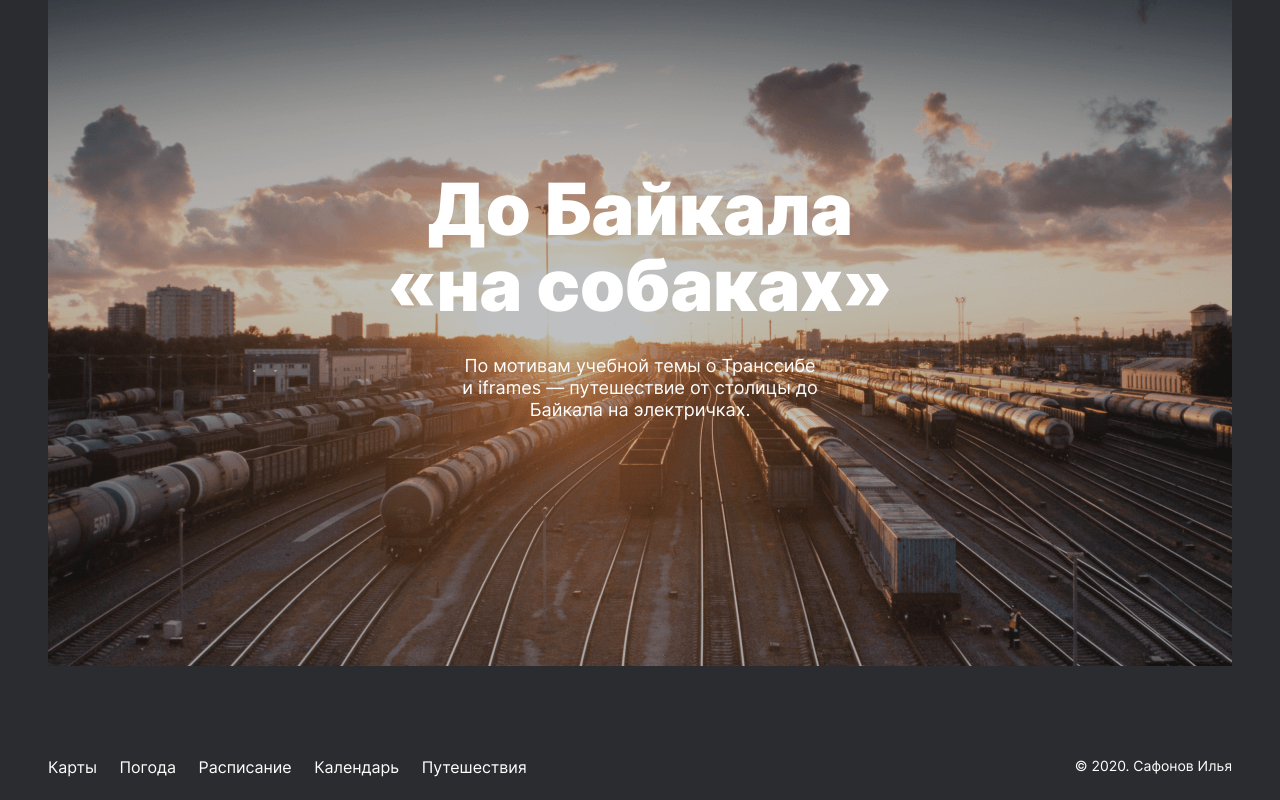
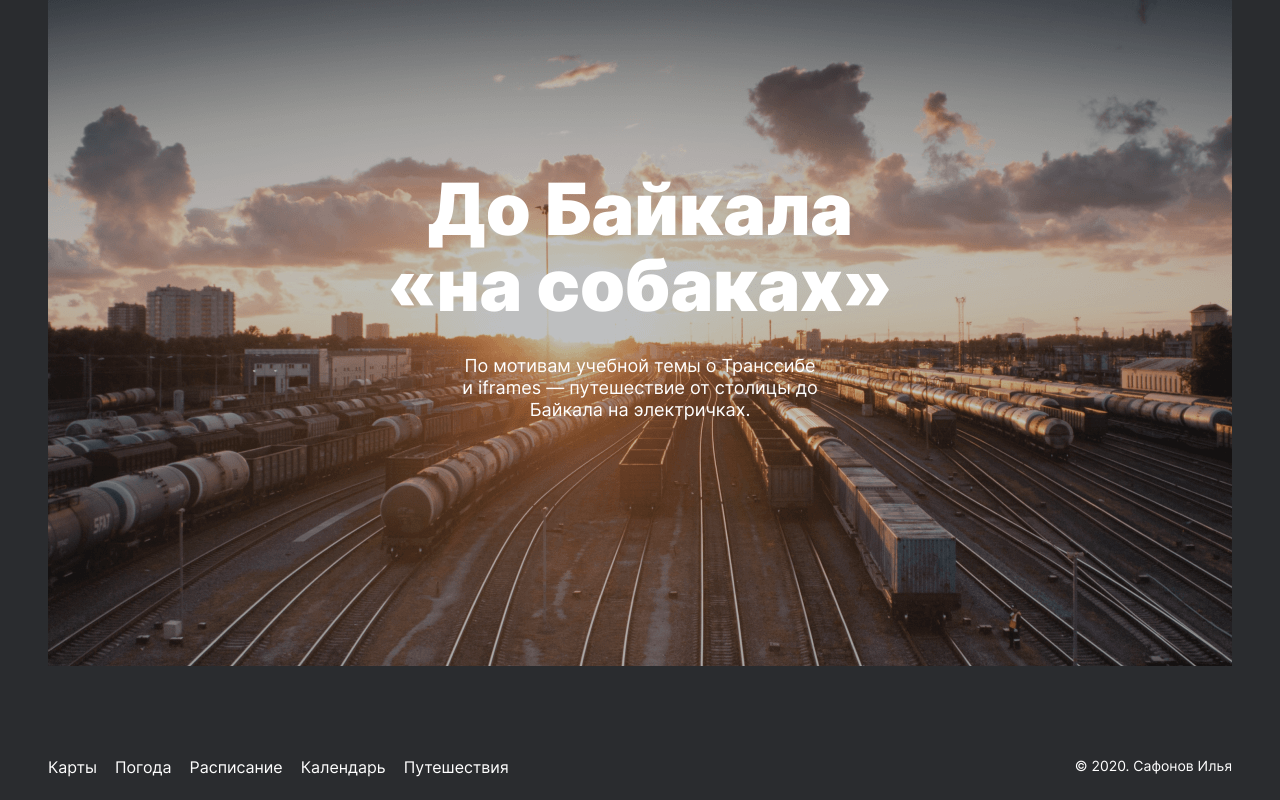
Before and after one commit to IliaSafonov3/russian-travel, a plain HTML site: page index.html in a window 1280 px wide. Shown: the part 6142-6942 px from the top of the page. Drawn offline with Linux system fonts and the light colour scheme.

Commit message:
вторая попытка

```diff
--- a/blocks/footer/__links/footer__links.css
+++ b/blocks/footer/__links/footer__links.css
@@ -6,7 +6,8 @@
 }
 @media screen and (min-width: 768px){
     .footer__links{
-        display: block;
+        display: flex;
+        flex-direction: row;
     }
 }
 .footer__links{
--- a/index.html
+++ b/index.html
@@ -142,11 +142,11 @@
     </main>
     <footer class="footer">
       <nav class="footer__links">
-        <li class="footer__link" href="https://yandex.ru/maps">Карты</li>
-        <li class="footer__link" href="https://yandex.ru/pogoda">Погода</li>
-        <li class="footer__link" href="https://rasp.yandex.ru">Расписание</li>
-        <li class="footer__link" href="https://calendar.yandex.ru">Календарь</li>
-        <li class="footer__link" href="https://travel.yandex.ru">Путешествия</li>
+        <li><a class="footer__link" href="https://yandex.ru/maps">Карты</a></lI>
+        <lI><a class="footer__link" href="https://yandex.ru/pogoda">Погода</a></lI>
+        <lI><a class="footer__link" href="https://rasp.yandex.ru">Расписание</a></lI>
+        <lI><a class="footer__link" href="https://calendar.yandex.ru">Календарь</a></lI>
+        <lI><a class="footer__link" href="https://travel.yandex.ru">Путешествия</a></lI>
       </nav>
       <p class="footer__copyright">&#169; 2020. Сафонов Илья</p>
     </footer>
```
